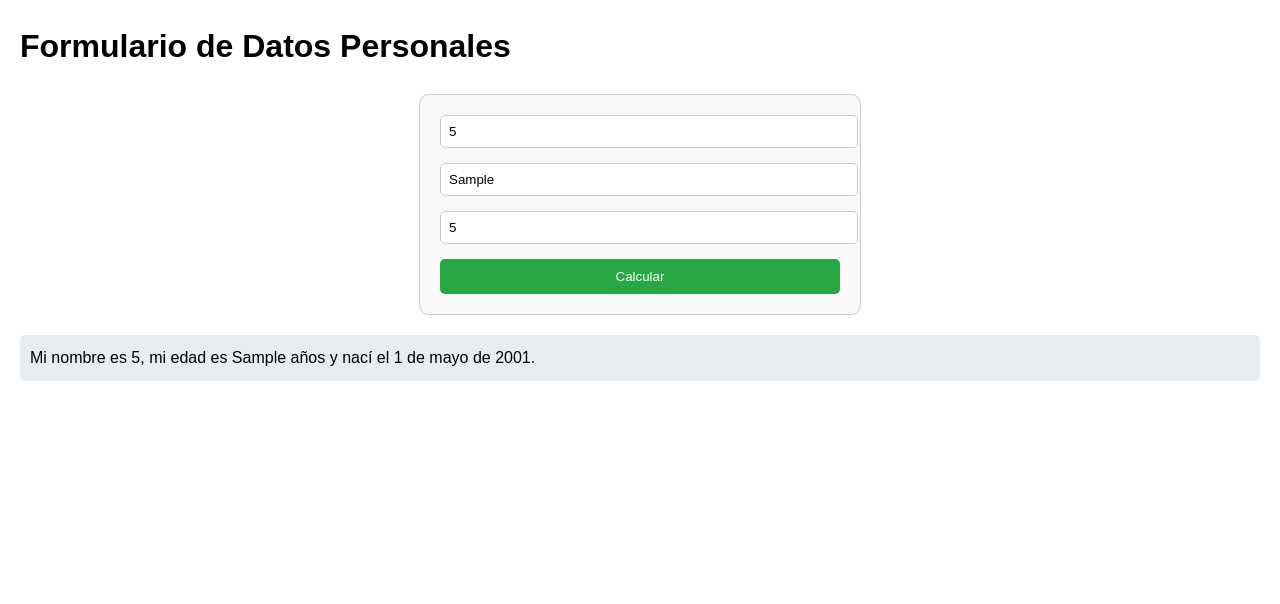
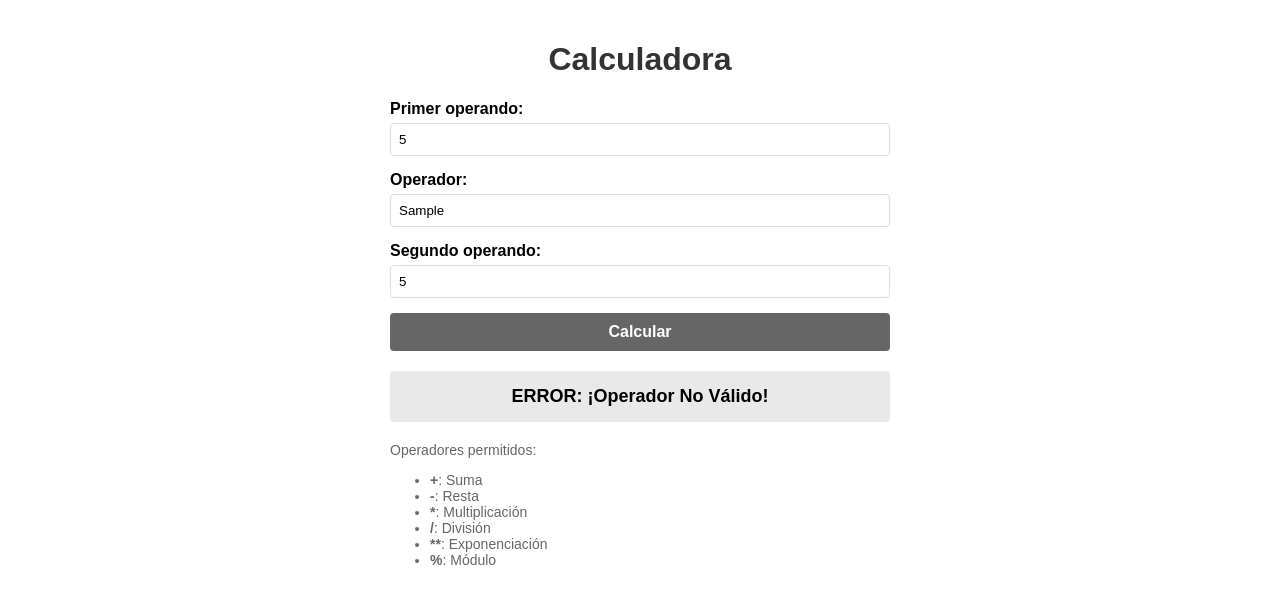
Before and after one commit to DaliaLopez/TALLER-JAVASCRIPT, a plain HTML site: page index.html in a window 1280 px wide. Both pictures are taken after typing "5", "Sample", "5" into the empty fields and a click on the button "Calcular". Drawn offline with Linux system fonts and the light colour scheme.

Commit message:
CALCULADORA FINALIZADA

```diff
--- a/index.html
+++ b/index.html
@@ -1,29 +1,43 @@
 <!DOCTYPE html>
 <html lang="es">
+
 <head>
     <meta charset="UTF-8">
     <meta name="viewport" content="width=device-width, initial-scale=1.0">
-    <title>Formulario de Datos Personales</title>
+    <title>Calculadora</title>
     <link rel="stylesheet" href="styles/main.css">
 </head>
+
 <body>
-    <h1>Formulario de Datos Personales</h1>
-    <form id="formulario">
-        <!-- Campo para el op1 -->
-        <input type="number" id="op1" placeholder="Operador 1" required>
-
-        <!-- Campo para el operador númerico-->
-        <input type="text" id="operador" placeholder="+, -, *, /" required>
-
-        <!-- Campo para la fecha de nacimiento -->
-        <input type="number" id="op2" placeholder="Operador 2" required>
-
-        <!-- Botón para enviar el formulario -->
-        <button type="submit" id="calcular">Calcular</button>
-    </form>
-
-    <!-- Área para mostrar el resultado -->
-    <div class="resultado" id="resultado"></div>
+    <div class="calculadora">
+        <h1>Calculadora</h1>
+        <div class="input-group">
+            <label for="op1">Primer operando:</label>
+            <input type="number" id="op1" placeholder="Ingrese el primer número">
+        </div>
+        <div class="input-group">
+            <label for="operador">Operador:</label>
+            <input type="text" id="operador" placeholder="Ingrese el operador (+, -, *, /, **, %)">
+        </div>
+        <div class="input-group">
+            <label for="op2">Segundo operando:</label>
+            <input type="number" id="op2" placeholder="Ingrese el segundo número">
+        </div>
+        <button id="calcular">Calcular</button>
+        <div id="resultado">El resultado se mostrará aquí</div>
+        <div class="operador-info">
+            <p>Operadores permitidos:</p>
+            <ul>
+                <li><strong>+</strong>: Suma</li>
+                <li><strong>-</strong>: Resta</li>
+                <li><strong>*</strong>: Multiplicación</li>
+                <li><strong>/</strong>: División</li>
+                <li><strong>**</strong>: Exponenciación</li>
+                <li><strong>%</strong>: Módulo</li>
+            </ul>
+        </div>
+    </div>
     <script src="scripts/app.js"></script>
 </body>
+
 </html>
--- a/scripts/app.js
+++ b/scripts/app.js
@@ -1,64 +1,60 @@
-//------------------------------ 1. Comentarios
+document.addEventListener('DOMContentLoaded', function() {
+    // definir las constantes enlazandolas con el html
+    const op1Input = document.getElementById('op1');
+    const op2Input = document.getElementById('op2');
+    const operadorInput = document.getElementById('operador');
+    const calcularbot = document.getElementById('calcular');
+    const resultadoDiv = document.getElementById('resultado');
 
-// Esto es un comentario de una línea
-/* Esto es un comentario
-de varias líneas */
+    // Agregar event listener al botón calcular
+    calcularbot.addEventListener('click', function() { //esto sirve para cuando el usuario le de click al botón de calcular se calcule
+        // convertir los valores de entrada a números
+        const op1 = parseFloat(op1Input.value);
+        const op2 = parseFloat(op2Input.value);
+        const operador = operadorInput.value.trim(); // trim funciona para que se eliminen los espacios en el campo del operador
 
-//------------------------------ 2. Variables
+        // verificar si los operandos son números válidos
+        if (isNaN(op1) || isNaN(op2)) { //NaN es "Not a Number", traducido sería algo así como: si op1 no es un número o op2 no es un número, entonces me muestra el error
+            resultadoDiv.innerHTML = '<span class="error">ERROR: ¡Por favor ingrese números válidos!</span>';
+            return; // return sirve para poder salir de esta función, o sea, si no cumple con esto entonces sigue con el resto del código
+        }
 
+        // verificar si el operador es válido
+        if (!['+', '-', '*', '/', '**', '%'].includes(operador)) {
+            resultadoDiv.innerHTML = '<span class="error">ERROR: ¡Operador No Válido!</span>';
+            return; //aquí lo que se hace es verificar que el operando ingresado sea valido con los requerimientos
+        }
 
-// Introducción a let y const en JavaScript
+        // Realizar la operación correspondiente
+        let resultado; //let es para una variable que no es fija
 
-// let se utiliza para declarar variables que pueden ser reasignadas.
-// let variableLet = "Hola";
-// console.log(variableLet);
+        switch (operador) { //switch evalua, compara y ejecuta según el caso que le den, en este caso lo usé para que me evalué todos los casos de la calculadora
+            case '+':
+                resultado = op1 + op2; //sumar op1 y op2
+                break;
+            case '-':
+                resultado = op1 - op2; //restar op1 y op2
+                break;
+            case '*':
+                resultado = op1 * op2; // multiplicar op1 y op2
+                break;
+            case '/':
+                // Verificar división por cero
+                if (op2 === 0) { //este if es para que cuando alguien quiera dividir por cero muestre el error
+                    resultadoDiv.innerHTML = '<span class="error">ERROR: ¡No se puede dividir por cero!</span>';
+                    return;
+                }
+                resultado = op1 / op2; // dividir op1 y op2
+                break;
+            case '**':
+                resultado = Math.pow(op1, op2); //math.pow sirve para calcular el valor de op1 elevado a op2
+                break;
+            case '%':
+                resultado = op1 % op2; // modular op1 y op2
+                break;
+        }
 
-// variableLet = "Adiós";
-// console.log(variableLet);
-
-// const se utiliza para declarar variables que no pueden ser reasignadas.
-// const variableConst = "Hola";
-// console.log(variableConst);
-
-// var sirve para los valores cambiantes
-// var esMayor = true;
-
-//------------------------------ 3. Tipos de Datos
-
-// let numero = 10; // Número
-// let texto = "Hola"; // String
-// let esMayor = true; // Booleano
-// let nulo = null; // Null
-// let indefinido; // Undefined
-
-
-//------------------------------ 3. Asignar una variable y concatenar strings
-
-//------------------------------ Actividad (Escribamos un programa que nos pida la información por consola) -> Mi nombre es Pepito Perez, mi edad es 27 años y nací el 29 de septiembre de 1996.
-
-
- // Capturar el formulario
-const formulario = document.getElementById('formulario');
-
-// Escuchar el evento "submit" del formulario
-formulario.addEventListener('submit', function (event) {
-    event.preventDefault(); // Evitar que el formulario se envíe
-
-    // Obtener los valores del formulario
-    const nombre = document.getElementById('op1').value;
-    const edad = document.getElementById('operador').value;
-    const fechaNacimiento = document.getElementById('op2').value;
-
-    // Formatear la fecha de nacimiento (opcional)
-    const fechaFormateada = new Date(fechaNacimiento).toLocaleDateString('es-ES', {
-        day: 'numeric',
-        month: 'long',
-        year: 'numeric'
+        // Mostrar el resultado
+        resultadoDiv.textContent = `Resultado: ${resultado}`; // textContent sirve para establecer el texto de un elemento HTML, en este caso resultadoDiv
     });
-
-    // Concatenar el texto
-    const textoFinal = `Mi nombre es ${nombre}, mi edad es ${edad} años y nací el ${fechaFormateada}.`;
-
-    // Mostrar el resultado en el HTML
-    document.getElementById('resultado').textContent = textoFinal;
 });
--- a/styles/main.css
+++ b/styles/main.css
@@ -1,43 +1,71 @@
 body {
-    font-family: Arial, sans-serif;
-    margin: 20px;
-    line-height: 1.6;
-}
-form {
-    max-width: 400px;
+    font-family: Arial, Helvetica, sans-serif;
+    max-width: 500px;
     margin: 0 auto;
     padding: 20px;
-    border: 1px solid #ccc;
+}
+
+.calculator {
+    background-color: #f5f5f5;
     border-radius: 10px;
-    background: #f9f9f9;
+    padding: 20px;
 }
+
+h1 {
+    text-align: center;
+    color: #333;
+}
+
+.input-group {
+    margin-bottom: 15px;
+}
+
 label {
     display: block;
-    margin-bottom: 8px;
+    margin-bottom: 5px;
     font-weight: bold;
 }
-input[type="text"], input[type="number"], input[type="date"] {
+
+input {
     width: 100%;
     padding: 8px;
-    margin-bottom: 15px;
-    border: 1px solid #ccc;
-    border-radius: 5px;
+    border: 1px solid #ddd;
+    border-radius: 4px;
+    box-sizing: border-box;
 }
+
 button {
-    width: 100%;
-    padding: 10px;
-    background: #28a745;
+    background-color: #666666;
     color: white;
     border: none;
-    border-radius: 5px;
+    padding: 10px 15px;
+    border-radius: 4px;
     cursor: pointer;
+    font-size: 16px;
+    width: 100%;
+    font-weight: bold;
 }
+
 button:hover {
-    background: #218838;
+    background-color: #444444;
 }
-.resultado {
+
+#resultado {
     margin-top: 20px;
-    padding: 10px;
-    background: #e9ecef;
-    border-radius: 5px;
+    padding: 15px;
+    background-color: #e9e9e9;
+    border-radius: 4px;
+    font-size: 18px;
+    text-align: center;
 }
+
+.error {
+    color: rgb(0, 0, 0);
+    font-weight: bold;
+}
+
+.operador-info {
+    margin-top: 20px;
+    font-size: 14px;
+    color: #666;
+}
```
